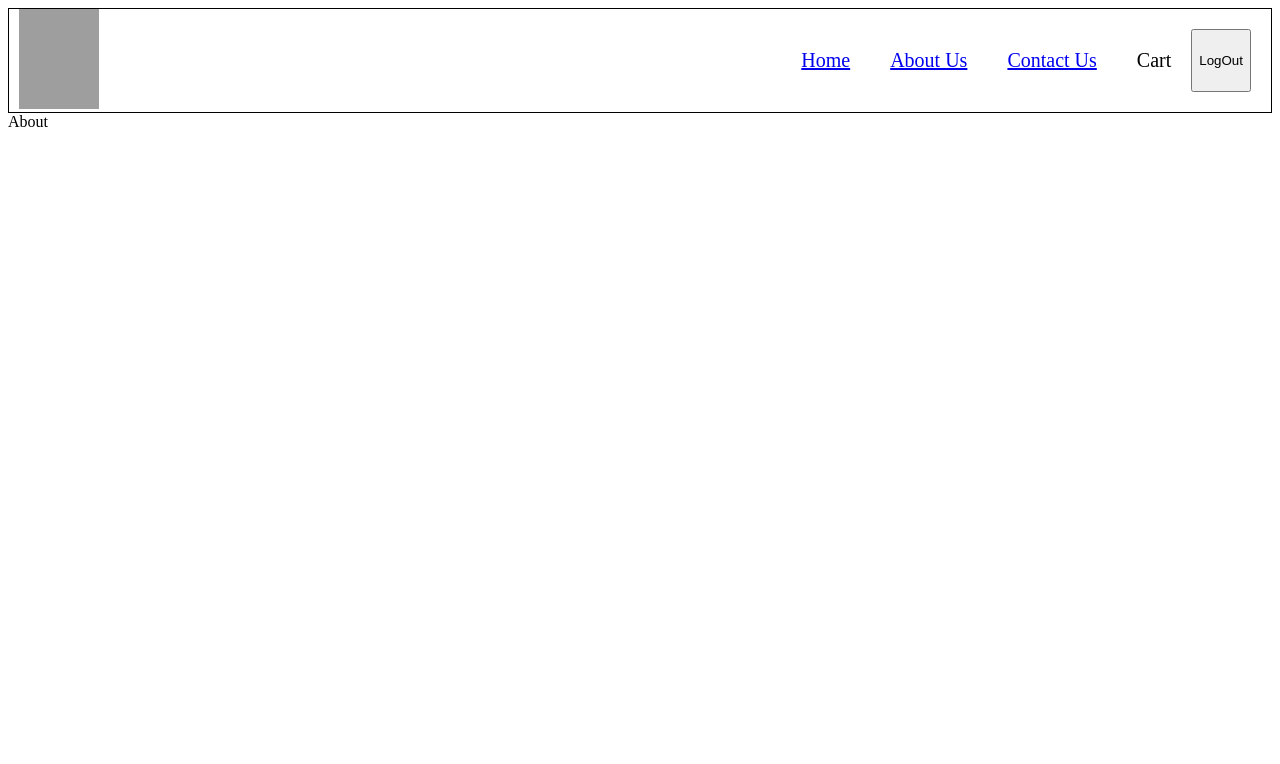
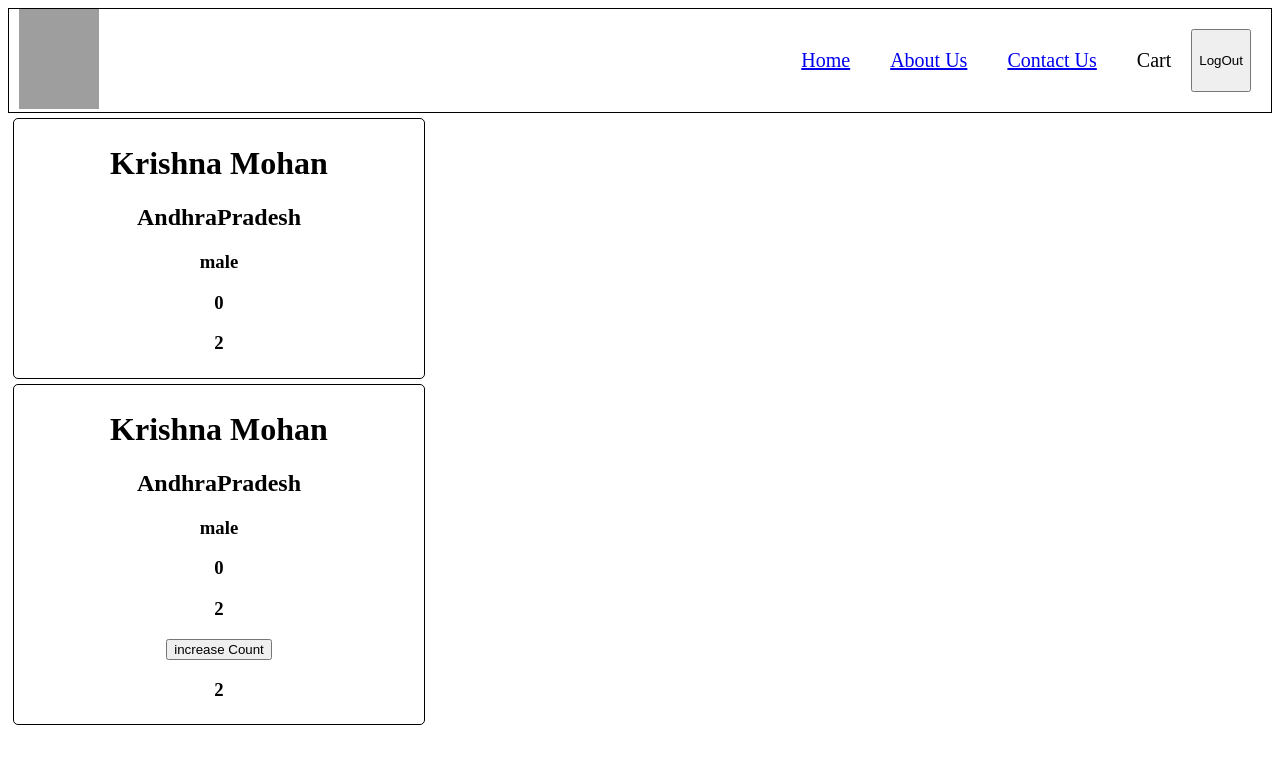
Before and after one commit to PvsKrishnaMohan/foodOrderingApp, a React (Vite) app: page /about in a window 1280 px wide. Shown: the top 764 px of the page. Built offline with nearby package versions, Linux system fonts and the light colour scheme; grey boxes are pictures that could not be loaded.

Commit message:
class based components ep8

```diff
--- a/src/App.css
+++ b/src/App.css
@@ -161,3 +161,12 @@
   font-size: 13px;
 
 }
+
+.userCard{
+  width:400px;
+  border-radius: 5px;
+  border: 1px solid black;
+  margin: 5px;
+  padding: 5px;
+  text-align: center;
+}
--- a/src/Components/About.jsx
+++ b/src/Components/About.jsx
@@ -1,8 +1,14 @@
 import React from 'react'
+import UserCard from './UserCard'
+import UserClassCard from './UserClassCard'
+
 
 const About = () => {
   return (
-    <div>About</div>
+    <div>
+      <UserCard name={"Krishna Mohan"} location = "AndhraPradesh" gender="male"/>
+      <UserClassCard name={"Krishna Mohan"} location = "AndhraPradesh" gender="male"/>
+    </div>
   )
 }
 
--- /dev/null
+++ b/src/Components/UserCard.jsx
@@ -0,0 +1,18 @@
+import React, { useState } from "react";
+
+const UserCard = (props) => {
+    const { name, location, gender} =props
+    const [count] = useState(0);
+    const [count2] = useState(2);
+  return (
+    <div className="userCard">
+      <h1>{name}</h1>
+      <h2>{location}</h2>
+      <h3>{gender}</h3>
+      <h3>{count}</h3>
+      <h3>{count2}</h3>
+    </div>
+  );
+};
+
+export default UserCard;
--- /dev/null
+++ b/src/Components/UserClassCard.jsx
@@ -0,0 +1,31 @@
+import React from "react";
+
+class UserClassCard extends React.Component {
+  constructor(props) {
+    super(props);
+
+  this.state ={
+    count: 0,
+    count2: 2
+  }
+
+}
+  render() {
+    const {count2} = this.state;
+    return (
+      <div className="userCard">
+        <h1>{this.props.name}</h1>
+        <h2>{this.props.location}</h2>
+        <h3>{this.props.gender}</h3>
+        <h3>{this.state.count}</h3>
+        <h3>{count2}</h3>
+        <button onClick={() => {
+            this.setState({count2 : this.state.count2 +1})
+        }}>increase Count</button>
+        <h3>{count2}</h3>
+      </div>
+    );
+  }
+}
+
+export default UserClassCard;
```
